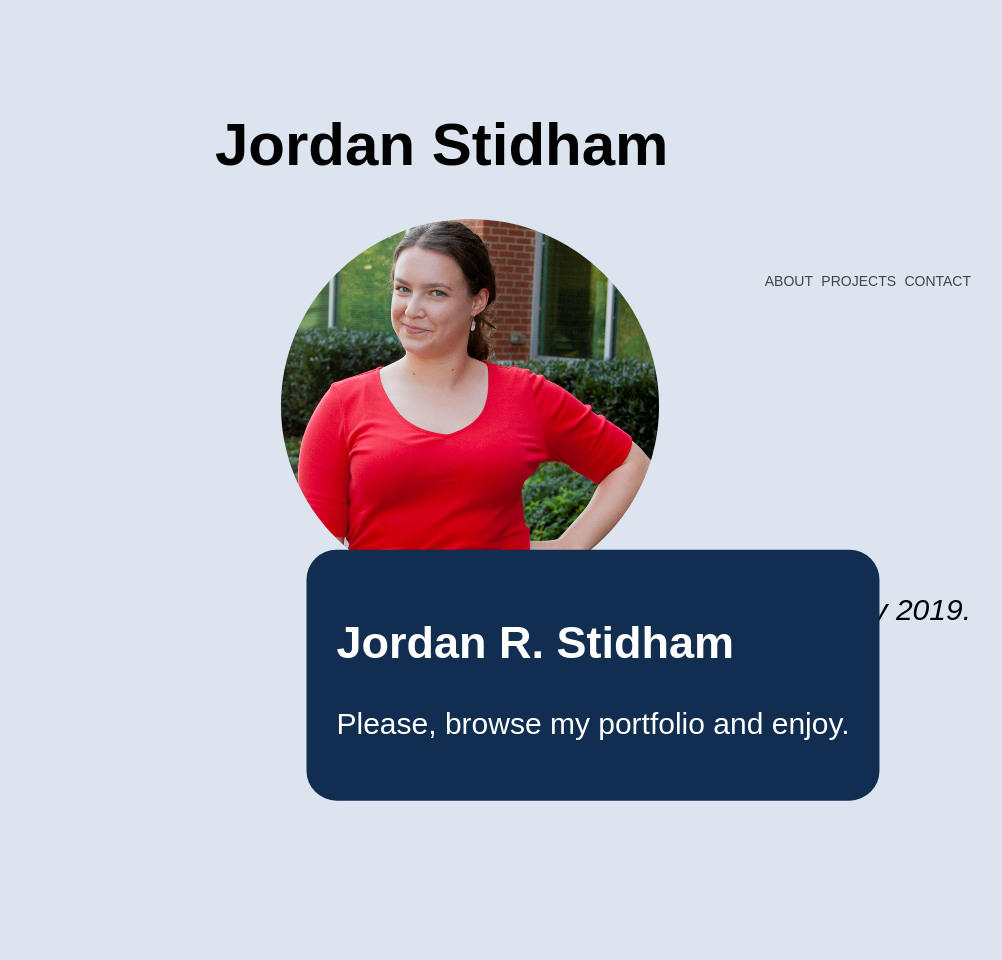
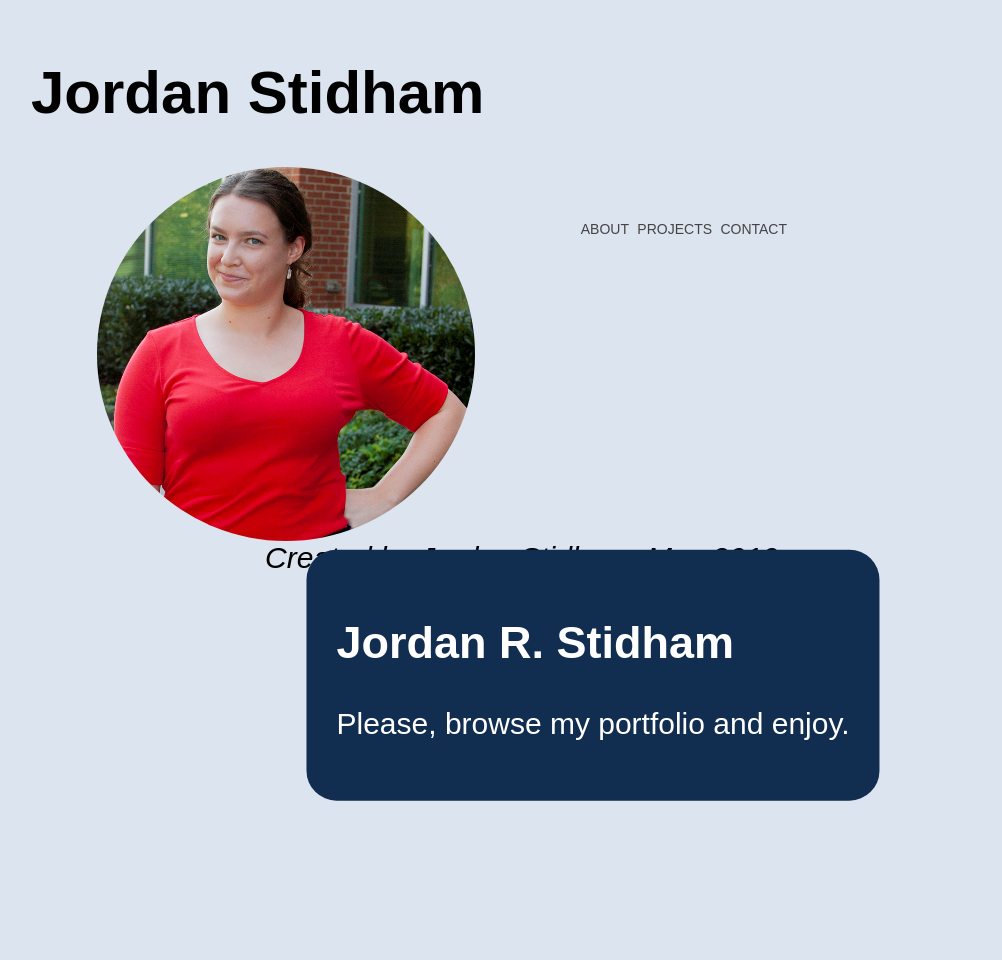
Before and after one commit to jordanstidham/PORTFOLIO, a Jekyll site: the page built from README.md, in a window 1280 px wide. Shown: the whole page, without its empty margins (47-1049 px from the left). Built offline with Jekyll 4.4.1, drawn with Linux system fonts in a browser that asks for light colours; our own code applies the rules of GitHub Pages for plain Markdown files; after the commit the page ends 908 px from its top, so only the background shows below that.

Commit message:
Update main.css

```diff
--- a/css/main.css
+++ b/css/main.css
@@ -3,7 +3,6 @@ html {
 }
 body {
     height: 100%;
-    margin: 60px auto;
     width: 70%;
     background-color: #DCE4EF;
     font-family: Arial;
@@ -23,7 +22,6 @@ body {
     padding: 10px 0px;
 }
 .main-menu ul {
-    margin: 0;
     padding: 0;
     list-style: none;
     position: fixed;
@@ -51,8 +49,6 @@ body {
     display: block;
     height: 5px;
     background-color: #112E51;
-    margin-left: -10px;
-    margin-top: 30px;
     position: absolute;
     top: 0;
     width: 0%;
@@ -86,7 +82,6 @@ address {
     border-right: 20px solid transparent;
     border-bottom: 30px solid white;
     position: absolute;
-    margin: -30px 0px 0px;
 }
 
 .sub-menu>li{
```
